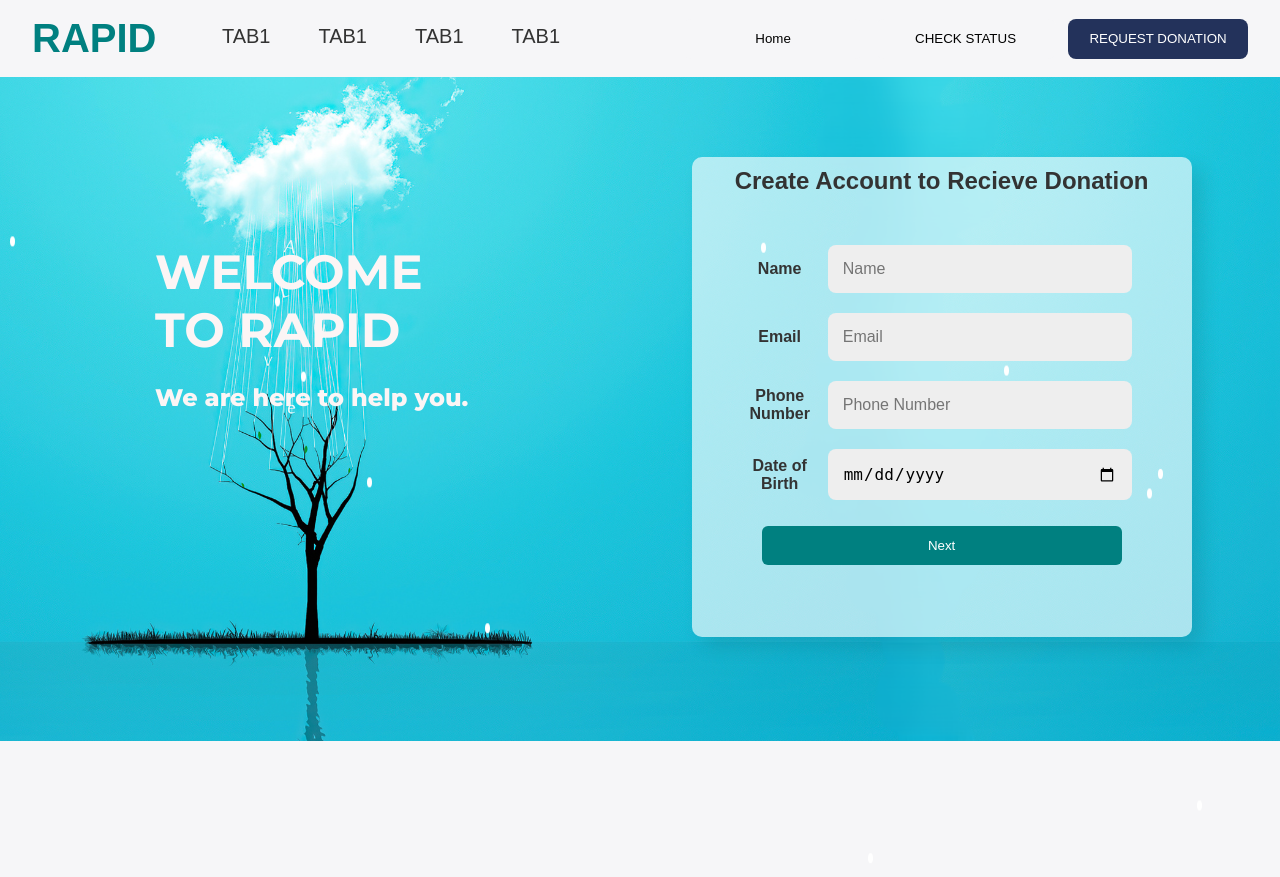
After one commit to fahimratul/DBMS, a Flask app: template templates/signup/recipient_signup.html in a window 1280 px wide. The commit adds this page. Run offline with Flask 3, Linux system fonts and the light colour scheme; the template is opened without the code that fills it, so the values that code supplies are empty.

Commit message:
signup update 2.0

```diff
--- a/app.py
+++ b/app.py
@@ -15,9 +15,14 @@ def login():
 def signup():
     role = request.form.get('role')
     if role:
-        return render_template('signupform.html', role=role)
-    else:
-        return render_template('login.html', error="Please select a role to continue.")
-
+        if role == 'Donor':
+            return render_template('signup/donor_signup.html')
+        elif role == 'Recipient':
+            return render_template('signup/recipient_signup.html')
+        elif role == 'Volunteer':
+            return render_template('signup/volunteer_signup.html')
+        else:
+            return render_template('login.html', error="Invalid role selected.")
+    return render_template('login.html', error="Role not specified.")
 if __name__ == '__main__':
     app.run(debug=True)
--- a/templates/signupform.html
+++ b/templates/signup/donor_signup.html
@@ -35,10 +35,10 @@
     <img src="{{ url_for('static', filename='images/signup_bg.png') }}"/>
     <div class ="welcome-text">
       <h1>WELCOME <br> TO RAPID</h1>
-      <p>Join us in making a difference.</p>
+      <p> Help us make a difference. DONATE NOW!</p>
     </div>
     <div class="container" id="container">
-      <h1>Create Account as {{ role }}</h1>
+      <h1>Create Account to Send Donation</h1>
       <form action="" method="post">
         <div class="sign-section">
           <div class="form-group">
--- /dev/null
+++ b/templates/signup/recipient_signup.html
@@ -0,0 +1,122 @@
+
+<!DOCTYPE html>
+<html lang="en">
+
+<head>
+  <meta charset="UTF-8" />
+  <meta name="viewport" content="width=device-width, initial-scale=1.0" />
+  <title>RAPID</title>
+  <link rel="stylesheet" href="{{ url_for('static', filename='CSS/signup.css') }}" />
+  <link rel="stylesheet" href="{{ url_for('static', filename='CSS/button.css') }}" />
+  <link rel="stylesheet" href="{{ url_for('static', filename='CSS/style.css') }}" />
+  <link href="https://fonts.googleapis.com/css?family=Montserrat:400,700" rel="stylesheet">
+</head>
+
+<body>
+  <!-- Navigation -->
+  <header>
+    <div class="logo"><span>RAPID</span>
+      <nav class="navlinks">
+        <a href="#">TAB1</a>
+        <a href="#">TAB1</a>
+        <a href="#">TAB1</a>
+        <a href="#">TAB1</a>
+      </nav>
+    </div>
+    <div class="auth-buttons">
+    <a href="{{ url_for('home') }}"><button class="login-btn">Home</button></a>
+      <button class="login-btn">CHECK STATUS</button>
+      <button class="donate-btn" id="requestdonation">REQUEST DONATION</button>
+    </div>
+  </header>
+
+
+  <div class="login">
+    <img src="{{ url_for('static', filename='images/signup_bg.png') }}"/>
+    <div class ="welcome-text">
+      <h1>WELCOME <br> TO RAPID</h1>
+      <p>We are here to help you.</p>
+    </div>
+    <div class="container" id="container">
+      <h1>Create Account to Recieve Donation</h1>
+      <form action="" method="post">
+        <div class="sign-section">
+          <div class="form-group">
+            <label for="name">Name</label>
+            <input type="text" name="name" placeholder="Name" required />
+          </div>
+          <div class="form-group">
+            <label for="email">Email</label>
+            <input type="email" name="email" placeholder="Email" required />
+          </div>
+          <div class="form-group">
+            <label for="phone">Phone Number</label>
+            <input type="text" name="phone" placeholder="Phone Number" required />
+          </div>
+
+          <div class="form-group">
+            <label for="dob">Date of Birth</label>
+            <input type="date" name="dob" placeholder="Date of Birth" required />
+          </div>
+          <button class= " donate-submit" type="next">Next</button>
+        </div>
+
+        <div class="sign-section">
+          <div class="form-group">
+            <label for="address">Address</label>
+            <input type="text" name="address" placeholder="Address" required />
+          </div>
+          <div class="form-group">
+            <label for="address_2">Preferable Address</label>
+            <input type="text" name="address_2" placeholder="Preferable Address" required />
+          </div>
+          <!--button group-->
+            <div style="display: flex; width: 100%;justify-content: space-between; margin-top: 20px; gap: 10px;">
+              <button class="donate-submit prev" style="width: 50%;">Previous</button>
+              <button class="donate-submit" style="width: 50%;">Next</button>
+            </div>
+        </div>
+
+        <div class="sign-section">
+          <div class="form-group">
+            <label for="profile_img">Profile Image</label>
+            <input type="file" name="profile_img" accept="image/*" />
+          </div>
+          <div class="form-group">
+            <label for="nid_img">NID Card Image</label>
+            <input type="file" name="nid_img" accept="image/*" />
+          </div>
+          <!--button group-->
+            <div style="display: flex; width: 100%; justify-content: space-between; margin-top: 20px; gap: 10px;">
+              <button class="donate-submit prev" style="width: 50%;">Previous</button>
+              <button class="donate-submit" style="width: 50%;">Next</button>
+            </div>
+        </div>
+
+        <div class="sign-section">
+          <div class="form-group">
+            <label for="username">Username</label>
+            <input type="text" name="username" placeholder="Username" required />
+          </div>
+          <div class="form-group">
+            <label for="password">Password</label>
+            <input type="password" name="password" placeholder="Password" required />
+          </div>
+          <!--button group-->
+            <div style="display: flex; width: 100%; justify-content: space-between; margin-top: 20px; gap: 10px;">
+              <button class="donate-submit prev" style="width: 50%;">Previous</button>
+              <button class="donate-submit" style="width: 50%;" type="submit">Submit</button>
+            </div>
+        </div>
+
+      </form>
+    </div>
+  </div>
+
+
+
+
+</body>
+<script src="{{ url_for('static', filename='script/rainfall.js') }}"></script>
+<script src ="{{ url_for('static', filename='script/signup.js') }}"></script>
+</html>
```
Also changed, not shown: templates/signup/volunteer_signup.html (added, +122 -0 lines).
